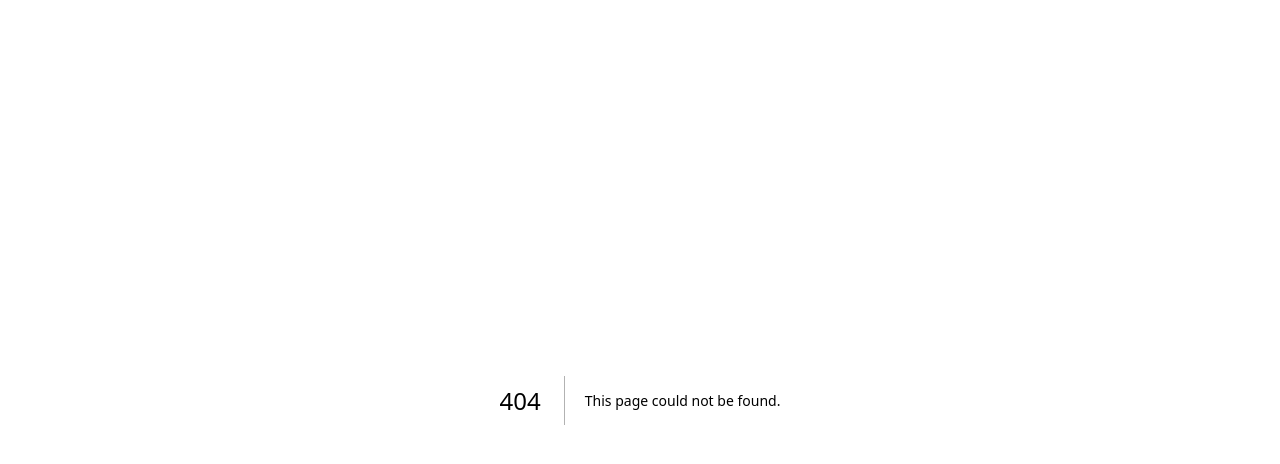
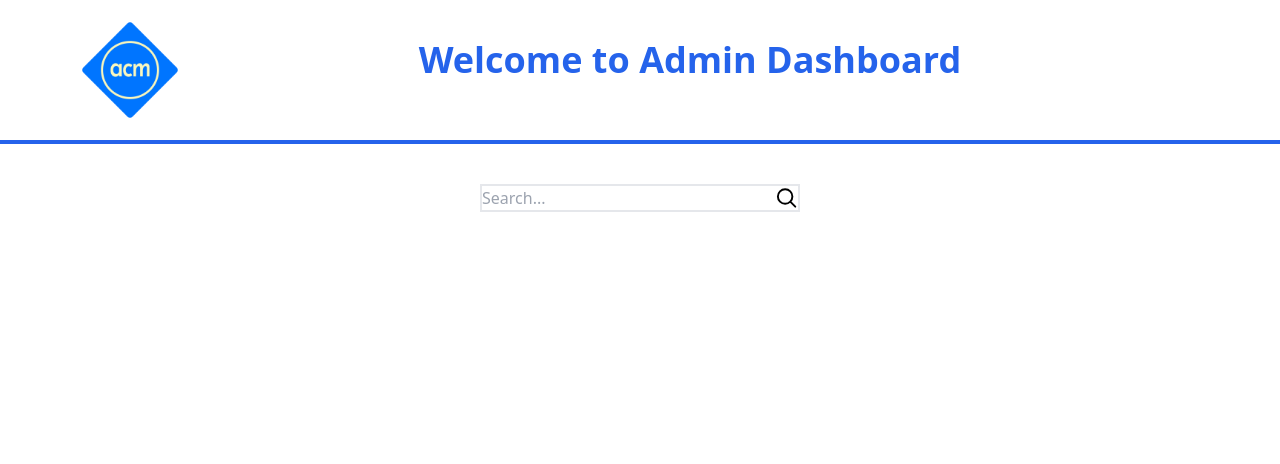
Before and after one commit to PEC-CSS/admin-portal, a Next.js app: page /landingPage in a window 1280 px wide. Before the commit this address had no page. Shown: the top 464 px of the page. Built offline with nearby package versions, Linux system fonts and the light colour scheme.

Commit message:
Search bar with dropdown

```diff
--- /dev/null
+++ b/components/SearchBarWithDropdown.js
@@ -0,0 +1,72 @@
+import React, { useState } from 'react'
+
+const SearchBarWithDropdown = () => {
+  const [searchTerm, setSearchTerm] = useState('') // Value that is being searched
+  const [isDropdownOpen, setDropdownOpen] = useState(false)
+  const options = ['SID', 'Email', 'Option 3', 'Option 4']
+
+  const handleInputChange = e => {
+    const value = e.target.value
+    setSearchTerm(value)
+    console.log(searchTerm)
+    if (value.length > 0) {
+      setDropdownOpen(true)
+    } else {
+      setDropdownOpen(false)
+    }
+  }
+
+  const handleSelectOption = option => {
+    setSearchTerm(option)
+    setDropdownOpen(false) // Close the dropdown when an option is selected
+  }
+
+  const toggleDropdown = () => {
+    setDropdownOpen(!isDropdownOpen) // Toggle the dropdown open/closed
+  }
+
+  return (
+    <div >
+      <div className='flex flex-row border-2'>
+        <input
+          type='text'
+          placeholder='Search...'
+          value={searchTerm}
+          onChange={handleInputChange}
+          onFocus={toggleDropdown} // Show the dropdown when input is focused
+          className='border-none outline-none w-full'
+        />
+        <svg
+          xmlns='http://www.w3.org/2000/svg'
+          fill='none'
+          viewBox='0 0 24 24'
+          stroke-width='2.0'
+          stroke='currentColor'
+          width={25}
+          onClick={toggleDropdown}
+        >
+          <path
+            stroke-linecap='round'
+            stroke-linejoin='round'
+            d='M21 21l-5.197-5.197m0 0A7.5 7.5 0 105.196 5.196a7.5 7.5 0 0010.607 10.607z'
+          />
+        </svg>
+      </div>
+      {isDropdownOpen && (
+        <ul className='cursor-pointer left-0 w-full mt-2'>
+          {options.map(option => (
+            <li
+              key={option}
+              className='py-2 border rounded border-blue-600'
+              onClick={() => handleSelectOption(option)}
+            >
+              {option}
+            </li>
+          ))}
+        </ul>
+      )}
+    </div>
+  )
+}
+
+export default SearchBarWithDropdown
--- a/package.json
+++ b/package.json
@@ -12,10 +12,16 @@
     "autoprefixer": "10.4.15",
     "eslint": "8.48.0",
     "eslint-config-next": "13.4.19",
+    "heroicons": "^2.0.18",
     "next": "13.4.19",
     "postcss": "8.4.29",
     "react": "18.2.0",
     "react-dom": "18.2.0",
+    "react-icons": "^4.11.0",
     "tailwindcss": "3.3.3"
+  },
+  "devDependencies": {
+    "prettier": "^3.0.3",
+    "prettier-plugin-tailwindcss": "^0.5.4"
   }
 }
--- /dev/null
+++ b/src/pages/landingPage.js
@@ -0,0 +1,36 @@
+import Head from 'next/head'
+import Image from 'next/image'
+import SearchBarWithDropdown from '../../components/SearchBarWithDropdown'
+
+export default function LandingPage () {
+  return (
+    <div>
+      <Head>
+        <title>PEC ACM</title>
+      </Head>
+      <div className='flex flex-col'>
+        <div className='flex flex-row  items-center'>
+          <Image
+            src='/assets/acm.png'
+            width={100}
+            height={100}
+            className='ml-20 mt-5'
+          />
+          <div className=' flex w-full flex-row justify-center mr-20'>
+            <h1 className='text-blue-600 text-4xl font-bold'>
+              Welcome to Admin Dashboard
+            </h1>
+          </div>
+        </div>
+        <hr className='mt-5 border-blue-600 border-2' />
+
+
+        <div className='mt-10 flex flex-col items-center'>
+          <div className='w-1/4'>
+          <SearchBarWithDropdown/>
+          </div>
+        </div>
+      </div>
+    </div>
+  )
+}
```
Also changed, not shown: 1 other file (tests, documents, lock files or other folders).
